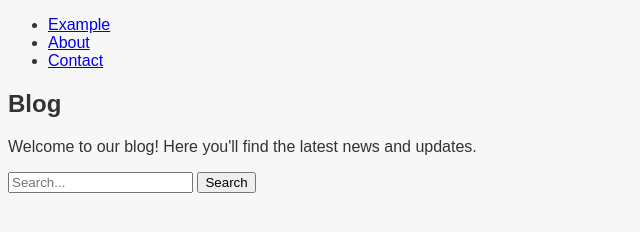
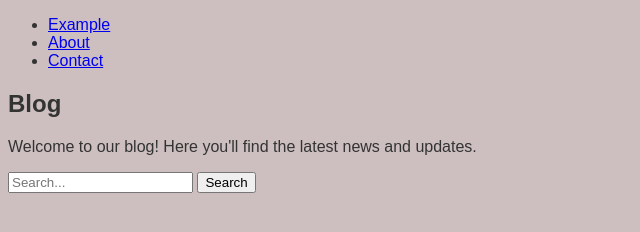
Before and after one commit to Yomna-Abdallah/front-end, a plain HTML site: page index.html in a window 1280 px wide. Shown: the whole page, without its empty margins (0-640 px from the left). Drawn offline with Linux system fonts and the light colour scheme.

```diff
--- a/style.css
+++ b/style.css
@@ -1,7 +1,7 @@
 body {
     font-family: Arial, sans-serif;
     color: #333;
-    background-color: #f7f7f7;
+    background-color: #cdbfbf;
 }
 button:hover{
     background-color: green;
```
